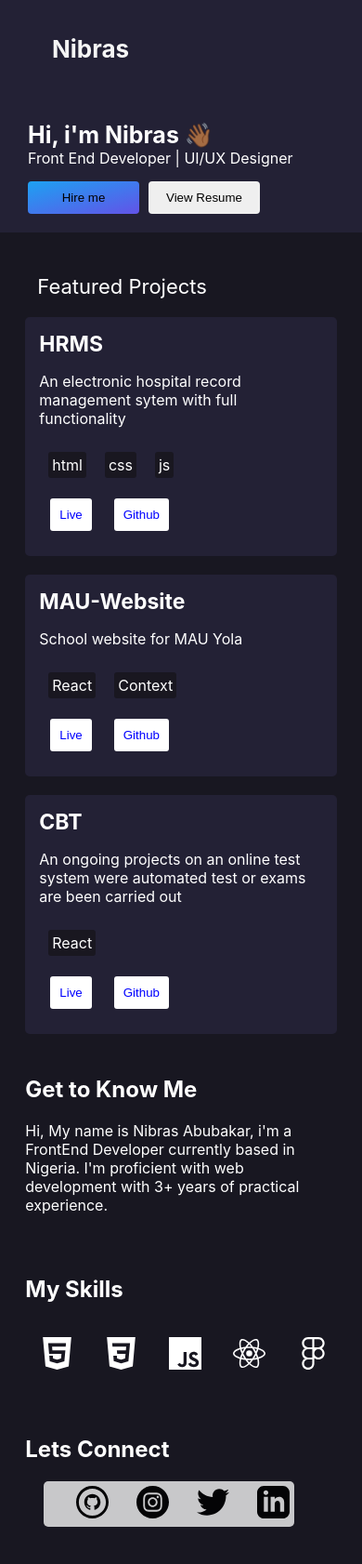
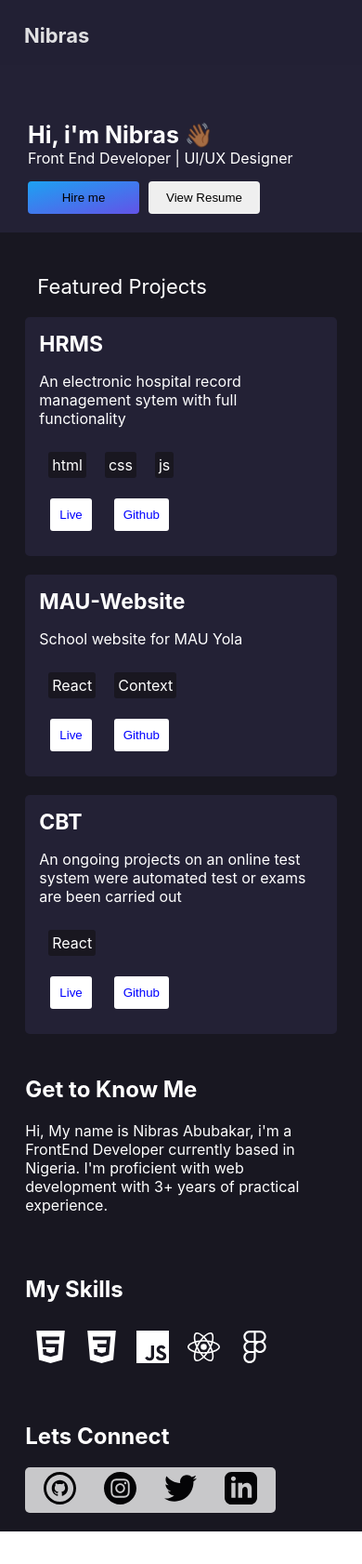
Before and after one commit to koltal/portfolio, a React (Create React App) app: page / in a window 390 px wide. Shown: the whole page at 93% size. After the commit the page ends 1647 px from the top, so only its background shows below. Built offline with nearby package versions, Linux system fonts and the light colour scheme.

Commit message:
header css fixed

```diff
--- a/src/App.css
+++ b/src/App.css
@@ -12,6 +12,7 @@
   background-color: #232135;
   height: 100px;
   padding-left: 50px;
+
 
 }
 .Header-Section h1{
@@ -33,7 +34,14 @@
 .Name{
   font-size: 50px;
   color: white;
+  /* animation: mymove 3s;
+  position: relative;
+  animation-fill-mode: forwards; */
 }
+/* @keyframes mymove {
+  from {right: 0px;}
+  to {top: 11px; }
+} */
 .role span{
   color: white;
 }
@@ -121,7 +129,8 @@
 }
 .github, .instagram, .twitter, .linkdin{
   /* background-color: #232135; */
-  padding-left: 30px;
+  /* padding-left: 30px; */
+  padding: 0 15px 0 15px;
 }
 .social-icons{
   display: flex;
@@ -135,9 +144,11 @@
 }
 .self-introduction-container{
   color: white;
+  padding-top: 30px;
 }
 .my-skills-container{
   color: white;
+  padding-top: 30px;
 }
 .skill-icons-container{
   display: flex;
@@ -184,13 +195,27 @@ svg{
   width: 35px;
   height: 35px;
 }
+.Header-Section{
+  position: fixed;
+  top: 0;
+  width: 100%;
+  color: white;
+  background-color: #232135;
+  height: 70px;
+  padding-left: 20px;
+  opacity: 0.9;
+
+
+
+}
 .Header-Section h1{
   padding-left: 6px;
-  padding-top: 20px;
+  padding-top: 10px;
   font-weight: bolder;
+
   font-family: Exo,-apple-system,BlinkMacSystemFont,Segoe UI,Roboto,Oxygen,Ubuntu,Cantarell,Fira Sans,Droid Sans,Helvetica Neue,sans-serif;
   color: #f5f5f5;
-  font-size: 26px;
+  font-size: 22px;
 }
 .My-projects{
   color: white;
@@ -202,14 +227,14 @@ p{
   font-weight: light;
 }
 .skill-icons-container div{
-  padding: 17px;
+  padding: 10px;
 }
 .social{
   justify-content: center;
   padding-top: 30px;
 }
 .social-icons{
-  margin: 20px;
+  /* margin: 20px; */
 }
 .self-introduction-container{
   color: white;
```
